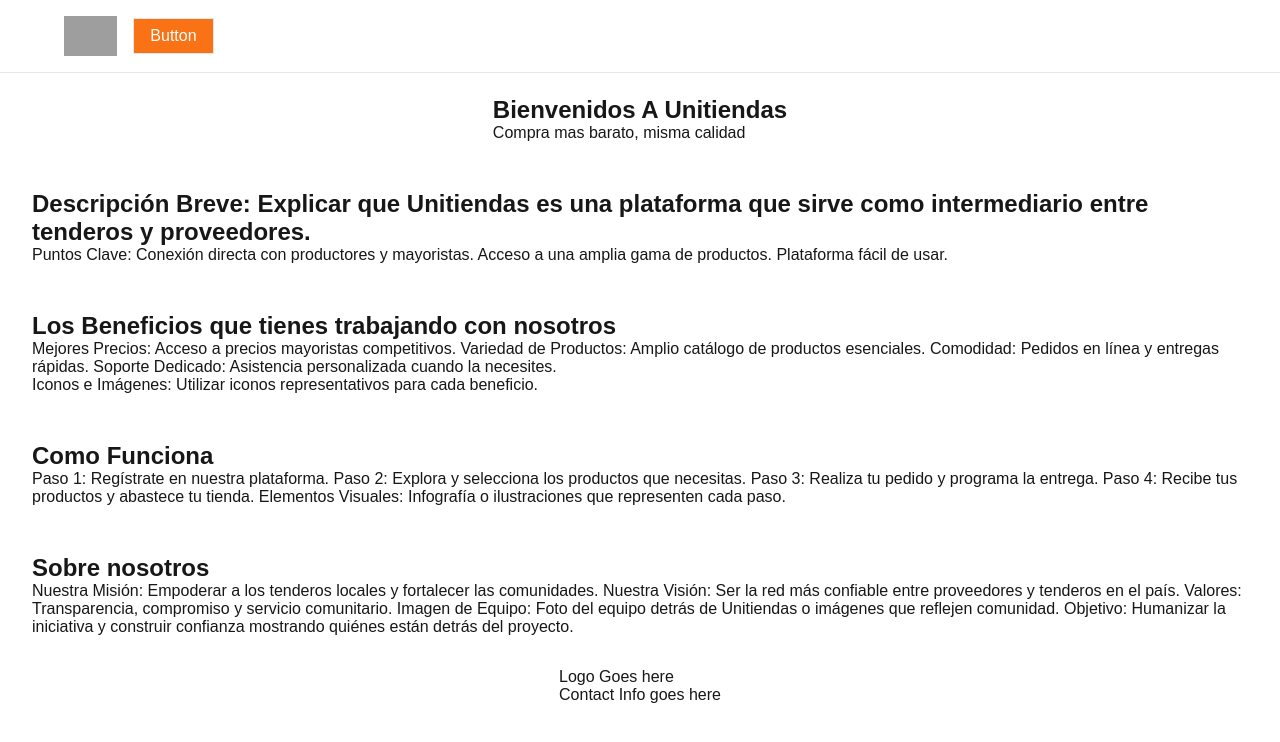
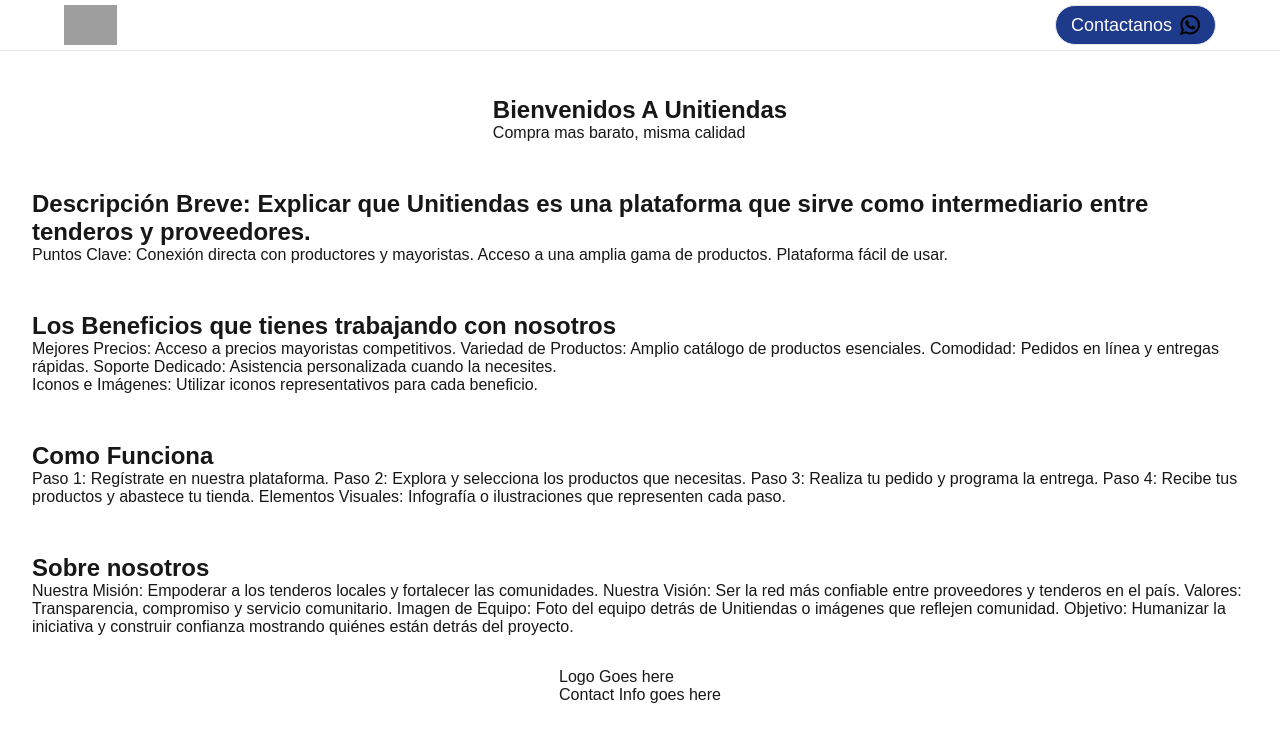
Before and after one commit to denisjosemendozavidal/unitiendas, a Next.js app: page / in a window 1280 px wide. Shown: the top 742 px of the page. Built offline with nearby package versions, Linux system fonts and the light colour scheme; grey boxes are pictures that could not be loaded.

Commit message:
Working on Navbar

```diff
--- a/src/components/Navbar.js
+++ b/src/components/Navbar.js
@@ -12,8 +12,15 @@ export default function Navbar() {
           />
         </a>
 
-        <div class="nav-button">
-          <button class="button">Button</button>
+        <div class="nav-button-wrapper">
+          <button class="button">
+            Contactanos{" "}
+            <img
+              className="whatsappSVGInButton"
+              src="../assets/whatsappSVG.svg"
+              alt="Whatsapp Logo"
+            />
+          </button>
         </div>
       </nav>
     </header>
--- a/src/styles/globals.css
+++ b/src/styles/globals.css
@@ -7,6 +7,7 @@ Encabezado y Navbar:
 Fondo: Azul oscuro.
 Texto y Logotipo: Blanco para crear contraste y asegurar legibilidad.
 Elementos de Navegación Activos: Subrayados o resaltados en naranja.
+
 Sección "¿Qué es Unitiendas?":
 
 Fondo: Blanco.
--- a/src/styles/navbar.css
+++ b/src/styles/navbar.css
@@ -1,19 +1,35 @@
+:root {
+  --background: #ffffff;
+  --foreground: #171717;
+  --darkBlue: #1e3a8a;
+  --green: #10b981;
+  --orange: #f97316;
+  --white: #ffffff;
+  --lightGray: #f3f4f6;
+  --darkGray: #374151;
+  --darkerGray: #1f2937;
+}
+
 .header {
   position: fixed;
+  display: flex;
+  justify-content: center;
   top: 0;
   width: 100%;
-  background-color: #ffffff; /* Cambia el color según tu paleta */
-  border-bottom: 1px solid #e5e7eb; /* Cambia el color según tu paleta */
+  background-color: #ffffff;
+  border-bottom: 1px solid #e5e7eb;
   z-index: 1000;
 }
 
 /* Navbar Styles */
 .navbar {
-  display: grid;
-  grid-template-columns: 1fr max-content 1fr;
+  display: flex;
   align-items: center;
+  justify-content: space-between;
+  width: 100%;
+  max-width: 90rem;
   padding: 0 5%;
-  min-height: 72px; /* Puedes ajustar la altura mínima */
+  min-height: 50px;
 }
 
 .navbar .nav-logo {
@@ -22,56 +38,36 @@
 }
 
 .navbar .nav-logo img {
-  height: 40px; /* Ajusta el tamaño del logo */
+  height: 40px;
 }
 
 /* Button Styles */
+
 .button {
-  width: 100%;
-  padding: 12px;
   border: 1px solid #e5e7eb;
-  background-color: #f97316; /* Color del botón */
+  background-color: var(--darkBlue);
   color: #ffffff;
-  font-size: 16px;
+  font-size: 18px;
   cursor: pointer;
   transition: background-color 0.3s;
+  border-radius: 20px;
+  height: 40px;
+  padding: 15px;
+  display: flex;
+  align-items: center;
+  justify-content: center;
+  gap: 0.5rem;
 }
 
 .button:hover {
-  background-color: #dd6b20; /* Color al pasar el cursor */
+  background-color: #26c943;
 }
 
-.nav-button {
-  margin-top: 24px;
+.whatsappSVGInButton {
+  width: 20px;
+  fill: white;
 }
 
 /* Desktop Styles */
-@media (min-width: 1024px) {
-  .navbar {
-    grid-template-columns: auto 1fr auto;
-    padding: 0 5%;
-    min-height: 72px;
-  }
-
-  .nav-menu {
-    position: static;
-    height: auto;
-    width: auto;
-    flex-direction: row;
-    align-items: center;
-    background-color: transparent;
-    transform: translateX(0);
-    opacity: 1;
-    transition: none;
-  }
-
-  .nav-button {
-    margin-left: 16px;
-    margin-top: 0;
-  }
-
-  .button {
-    width: auto;
-    padding: 8px 16px;
-  }
+@media (max-width: 1024px) {
 }
```
Also changed, not shown: public/assets/whatsappSVG.svg (added).
